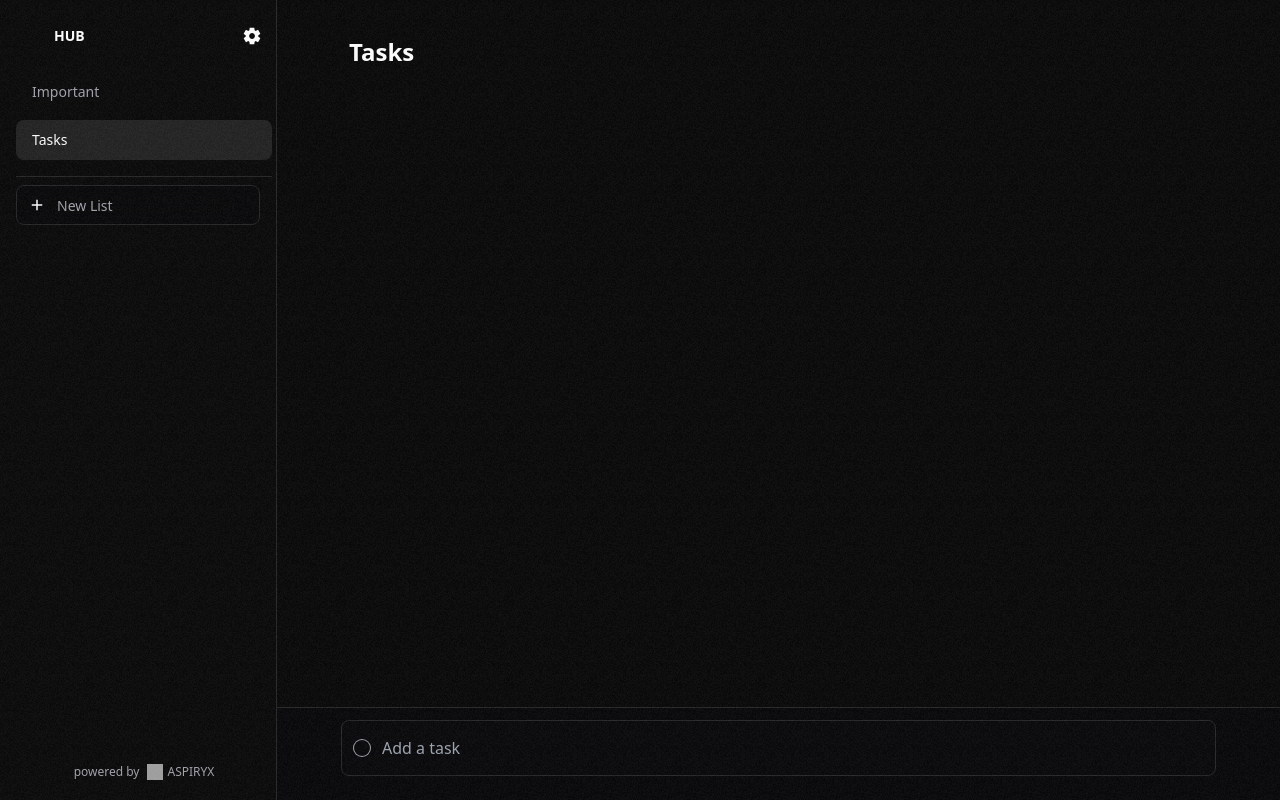
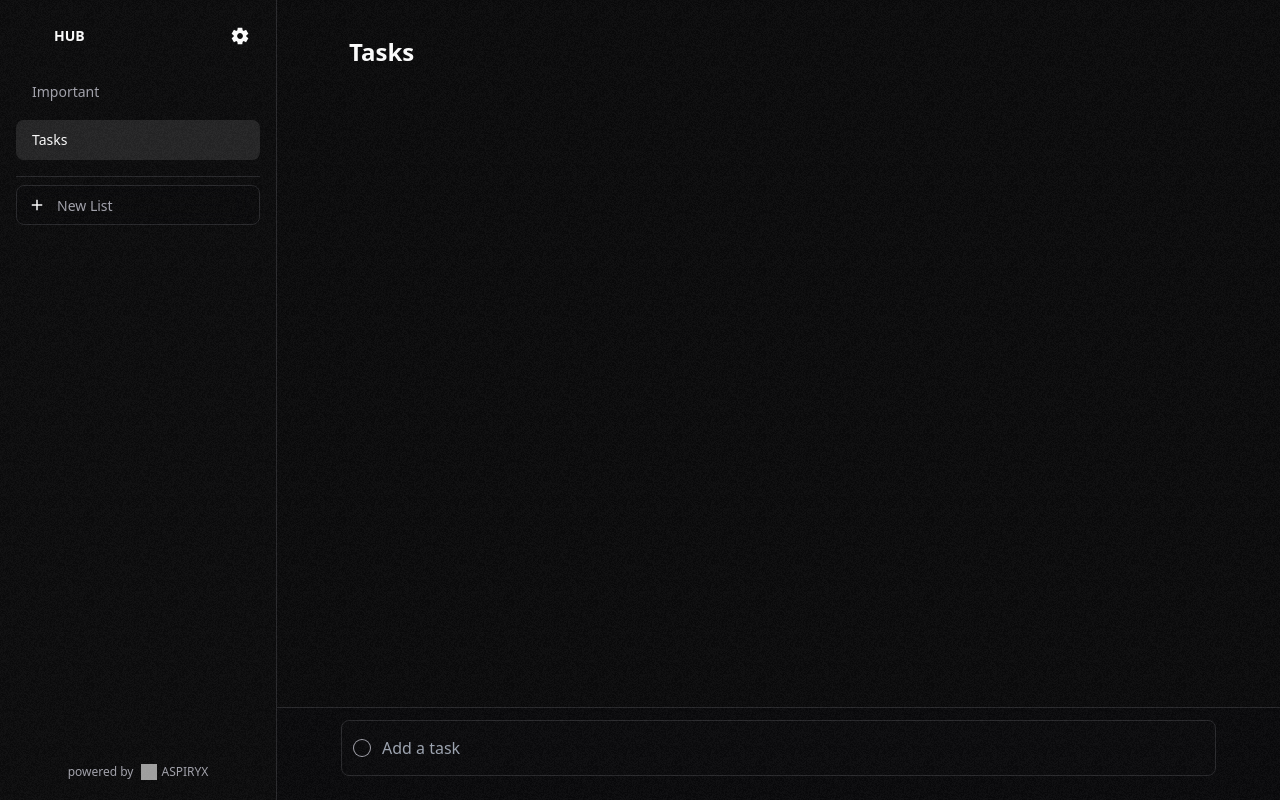
Before and after one commit to psoglav/aspiryx-todo, a React (Vite) app: page / in a window 1280 px wide. Built offline with nearby package versions, Linux system fonts and the light colour scheme; grey boxes are pictures that could not be loaded; some icons are missing.

Commit message:
feat: add missing right padding to some blocks

```diff
--- a/src/components/app-layout/sidebar.tsx
+++ b/src/components/app-layout/sidebar.tsx
@@ -22,7 +22,7 @@ export default function Sidebar() {
 
   return (
     <div className='grid h-[100dvh] grid-rows-[max-content_1fr_max-content] space-y-2 p-4 pr-1'>
-      <div className='flex flex-col gap-4'>
+      <div className='flex flex-col gap-4 pr-3'>
         <div className="flex gap-2">
           <a href="https://aspiryx.space" className='grow'>
             <Button
@@ -60,7 +60,7 @@ export default function Sidebar() {
         </div>
       </ScrollArea>
 
-      <div className="space-y-2">
+      <div className="space-y-2 pr-3">
         <PoweredBy />
       </div>
     </div>
```
